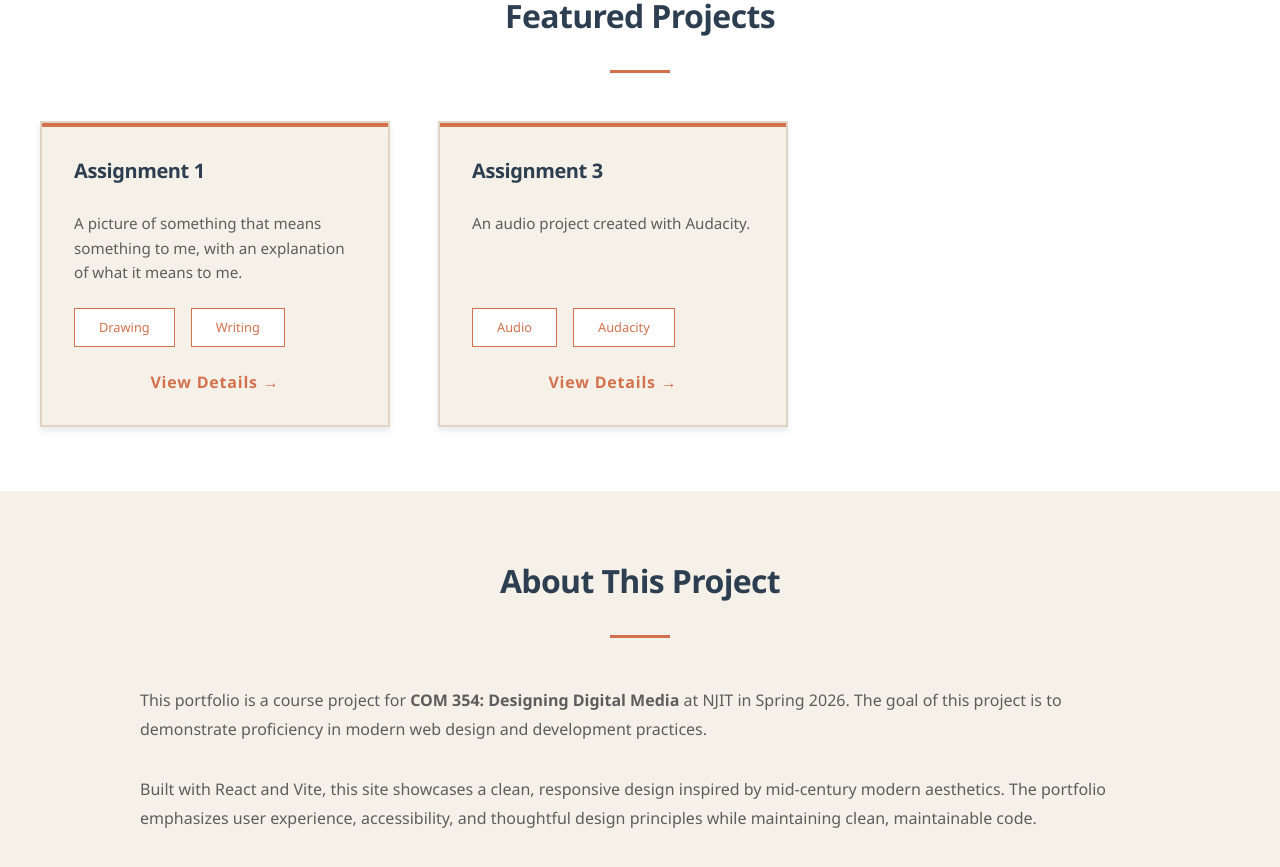
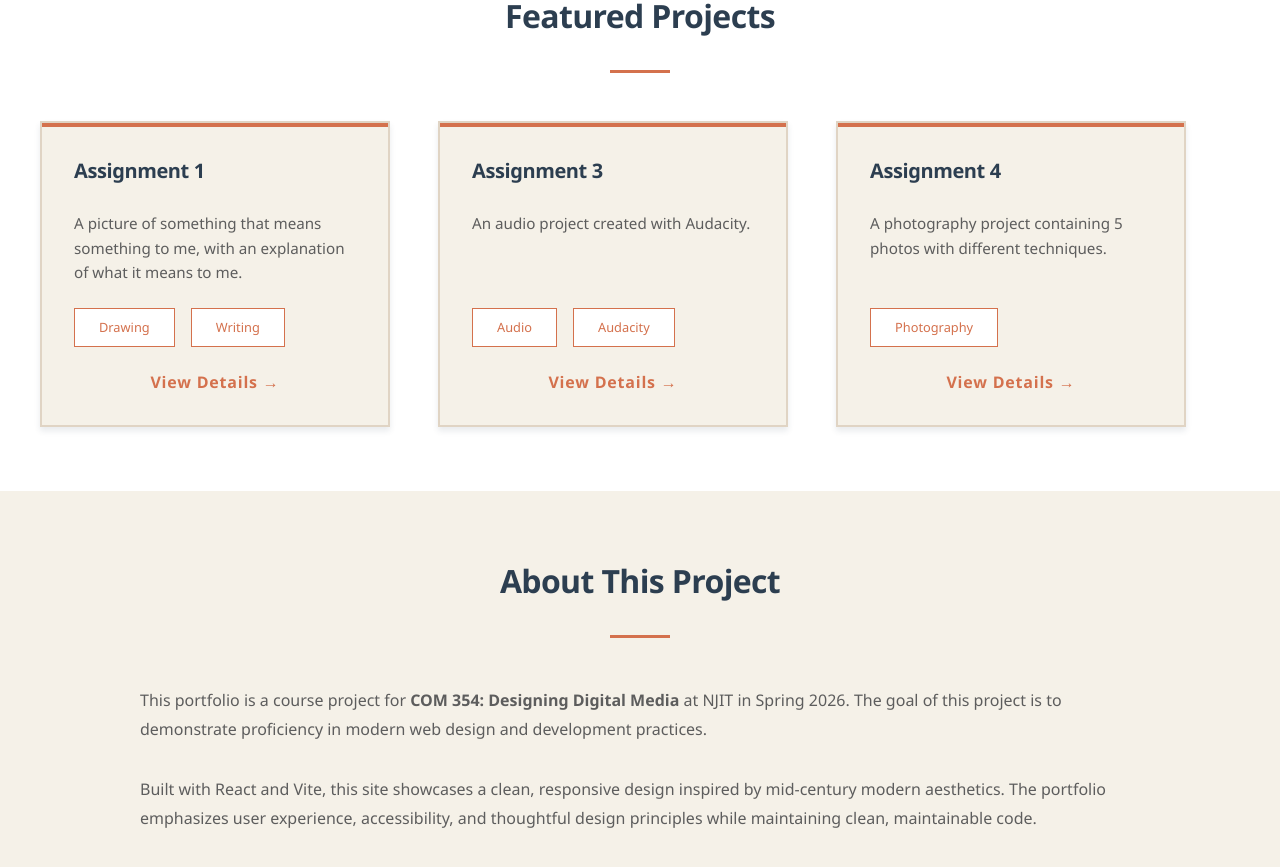
Before and after one commit to tatejones2/com354site, a React (Vite) app: page / in a window 1280 px wide. Shown: the part 980-1847 px from the top of the page. Built offline with nearby package versions, Linux system fonts and the light colour scheme.

Commit message:
Update assignment4 project filename

```diff
--- a/src/components/Projects.jsx
+++ b/src/components/Projects.jsx
@@ -17,6 +17,14 @@ const projectsData = [
     tags: ['Audio', 'Audacity'],
     link: '/class_project_files/assignment3/Assignment3.aup3',
     image: `${import.meta.env.BASE_URL}images/assignment3.png`
+  },
+  {
+    id: 3,
+    title: 'Assignment 4',
+    description: 'A photography project containing 5 photos with different techniques.',
+    tags: ['Photography'],
+    link: '/class_project_files/assignment4/PhotoAssignment.pptx',
+    image: `${import.meta.env.BASE_URL}images/assignment4.jpg`
   }
 ]
 
```
Also changed, not shown: 1 other file (tests, documents, lock files or other folders).
